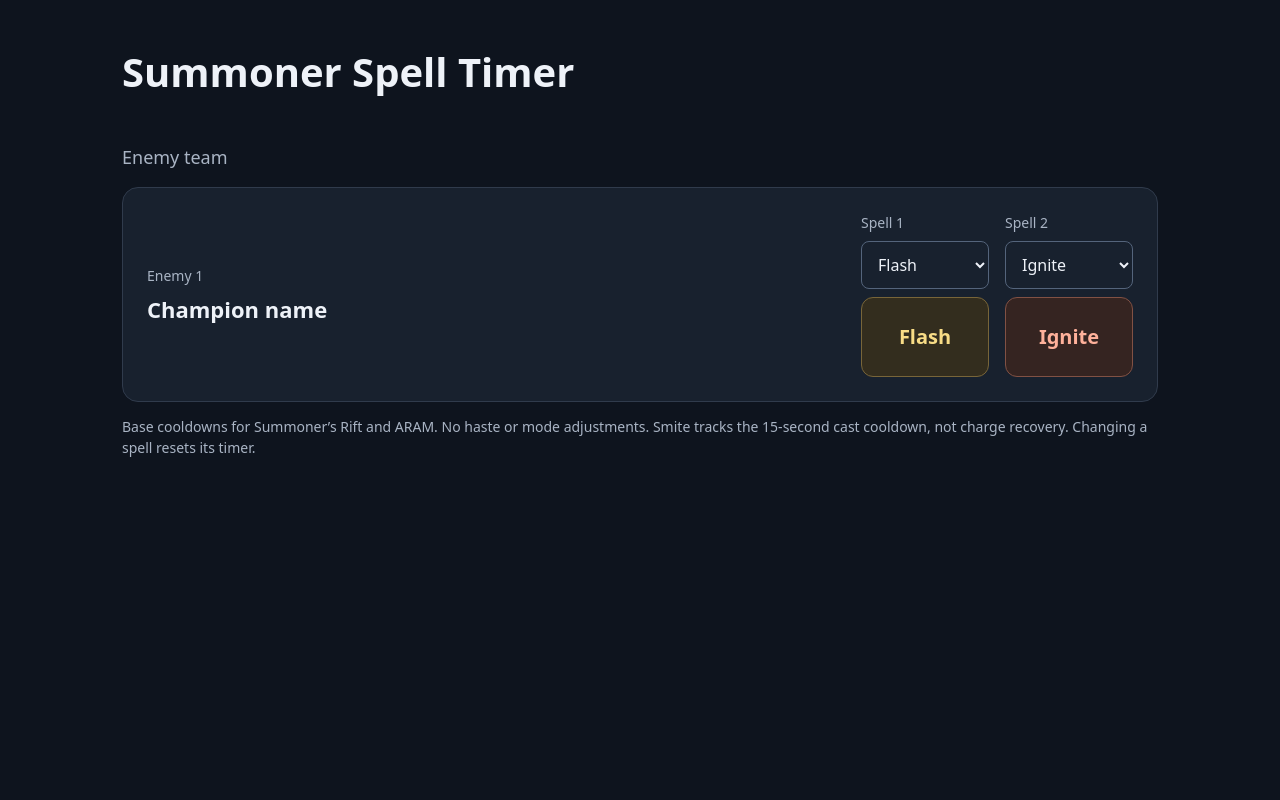
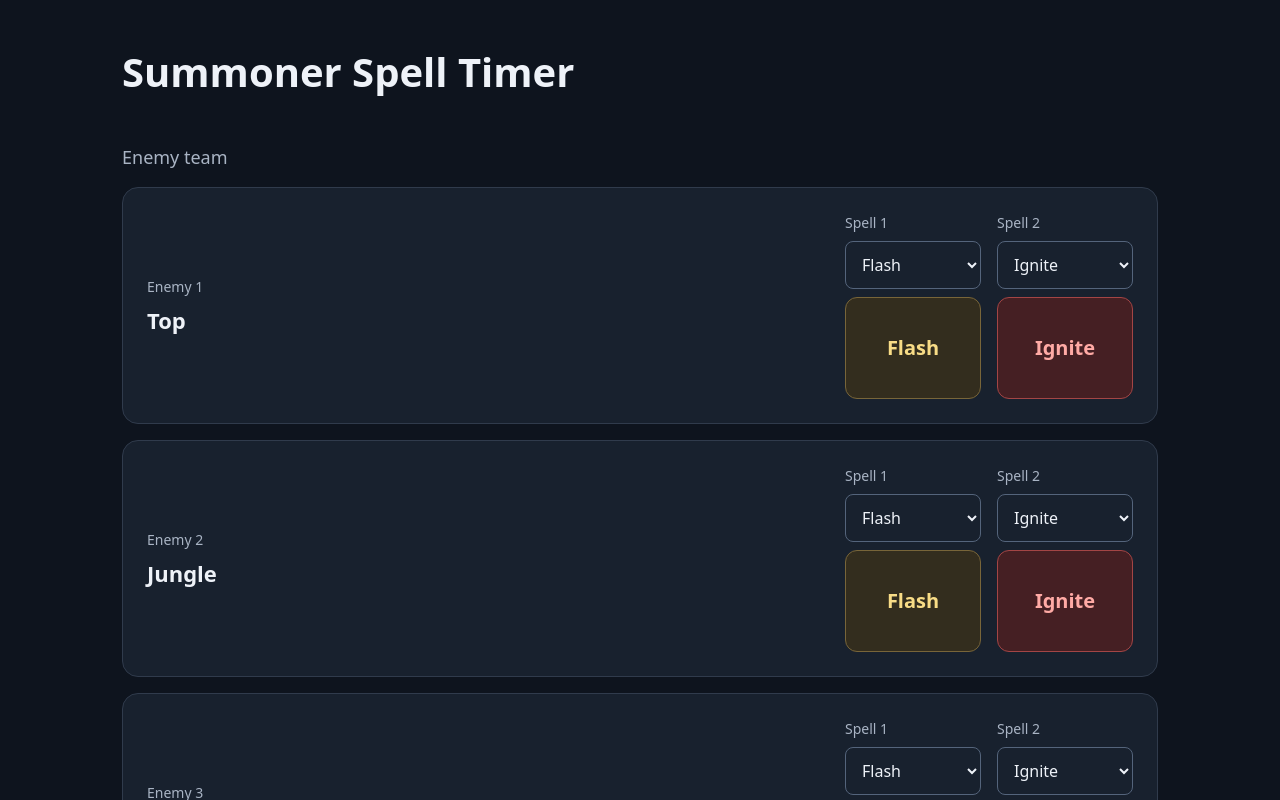
Before and after one commit to harrry1412/lol-summoner-timer, a React (Vite) app: page / in a window 1280 px wide. Shown: the top 800 px of the page. Built offline with nearby package versions, Linux system fonts and the light colour scheme.

Commit message:
implement all 5 roles

```diff
--- a/src/App.css
+++ b/src/App.css
@@ -29,6 +29,10 @@
   background: #18212e;
 }
 
+.enemy-row + .enemy-row {
+  margin-top: 16px;
+}
+
 .player-label {
   color: #a9b4c4;
   font-size: 14px;
@@ -42,6 +46,8 @@
 .spell-buttons {
   display: flex;
   gap: 16px;
+  width: 288px;
+  max-width: 100%;
 }
 
 .spell-slot {
@@ -71,14 +77,17 @@
 
 .spell-button {
   min-width: 128px;
-  min-height: 80px;
-  padding: 16px 24px;
+  width: 100%;
+  aspect-ratio: 4 / 3;
+  padding: 12px 16px;
   border: 1px solid;
   color: #c4d9ff;
   background: #23334c;
   border-radius: 12px;
   font-size: 20px;
+  line-height: 1.2;
   font-weight: 600;
+  font-variant-numeric: tabular-nums;
   touch-action: manipulation;
 }
 
@@ -89,9 +98,63 @@
 }
 
 .spell-ignite {
-  color: #ffb19b;
-  background: #352421;
-  border-color: #815144;
+  color: #ffaaa5;
+  background: #451f23;
+  border-color: #a34545;
+}
+
+.spell-barrier {
+  color: #ffe5a3;
+  background: #40331b;
+  border-color: #a58337;
+}
+
+.spell-clarity {
+  color: #9bdfff;
+  background: #19394a;
+  border-color: #3984a8;
+}
+
+.spell-cleanse {
+  color: #b5f3f5;
+  background: #1e3c40;
+  border-color: #52999f;
+}
+
+.spell-exhaust {
+  color: #f3d491;
+  background: #3d301f;
+  border-color: #96733b;
+}
+
+.spell-ghost {
+  color: #a6caff;
+  background: #1c3054;
+  border-color: #467dcc;
+}
+
+.spell-heal {
+  color: #a5efb4;
+  background: #1e3c29;
+  border-color: #489c60;
+}
+
+.spell-mark {
+  color: #e1f4ff;
+  background: #30424f;
+  border-color: #91b5cc;
+}
+
+.spell-smite {
+  color: #ffca91;
+  background: #432c1c;
+  border-color: #af753a;
+}
+
+.spell-teleport {
+  color: #dfb5ff;
+  background: #38234d;
+  border-color: #9659bf;
 }
 
 .spell-button:focus-visible,
@@ -112,8 +175,7 @@
   }
 
   .spell-button {
-    flex: 1;
     min-width: 0;
-    padding: 16px;
+    padding: 12px;
   }
 }
--- a/src/App.tsx
+++ b/src/App.tsx
@@ -1,4 +1,5 @@
 import { useEffect, useState } from 'react'
+import { useId } from 'react'
 import './App.css'
 
 // Base cooldowns from Riot Data Dragon 16.18.1 (Summoner's Rift and ARAM).
@@ -17,6 +18,7 @@ const summonerSpells = [
 ]
 
 function SpellTimer({ slot, initialSpell }: { slot: number; initialSpell: string }) {
+  const selectId = useId()
   const [spellName, setSpellName] = useState(initialSpell)
   const [endsAt, setEndsAt] = useState<number | null>(null)
   const [secondsLeft, setSecondsLeft] = useState(0)
@@ -45,9 +47,9 @@ function SpellTimer({ slot, initialSpell }: { slot: number; initialSpell: string
 
   return (
     <div className="spell-slot">
-      <label htmlFor={`spell-${slot}`}>Spell {slot}</label>
+      <label htmlFor={selectId}>Spell {slot}</label>
       <select
-        id={`spell-${slot}`}
+        id={selectId}
         value={spellName}
         onChange={(event) => {
           setSpellName(event.target.value)
@@ -64,8 +66,9 @@ function SpellTimer({ slot, initialSpell }: { slot: number; initialSpell: string
         className={`spell-button spell-${spellName.toLowerCase()}`}
         onClick={startTimer}
         disabled={endsAt !== null}
+        aria-label={endsAt === null ? spellName : `${spellName} ${time} remaining`}
       >
-        {endsAt === null ? spellName : `${spellName} ${time}`}
+        {endsAt === null ? spellName : time}
       </button>
     </div>
   )
@@ -78,16 +81,18 @@ function App() {
 
       <section className="enemy-section" aria-labelledby="enemy-heading">
         <h2 id="enemy-heading">Enemy team</h2>
-        <div className="enemy-row">
+        {['Top', 'Jungle', 'Mid', 'ADC', 'Support'].map((role, index) => (
+          <div className="enemy-row" key={role} role="group" aria-label={`${role} enemy`}>
             <div className="champion">
-            <span className="player-label">Enemy 1</span>
-            <h3>Champion name</h3>
+              <span className="player-label">Enemy {index + 1}</span>
+              <h3>{role}</h3>
             </div>
             <div className="spell-buttons">
               <SpellTimer slot={1} initialSpell="Flash" />
               <SpellTimer slot={2} initialSpell="Ignite" />
             </div>
           </div>
+        ))}
         <p className="cooldown-note">
           Base cooldowns for Summoner’s Rift and ARAM. No haste or mode adjustments.
           Smite tracks the 15-second cast cooldown, not charge recovery.
```
Also changed, not shown: src/assets/roles.png (added). Lines whose indentation alone changed are shown as unchanged.
